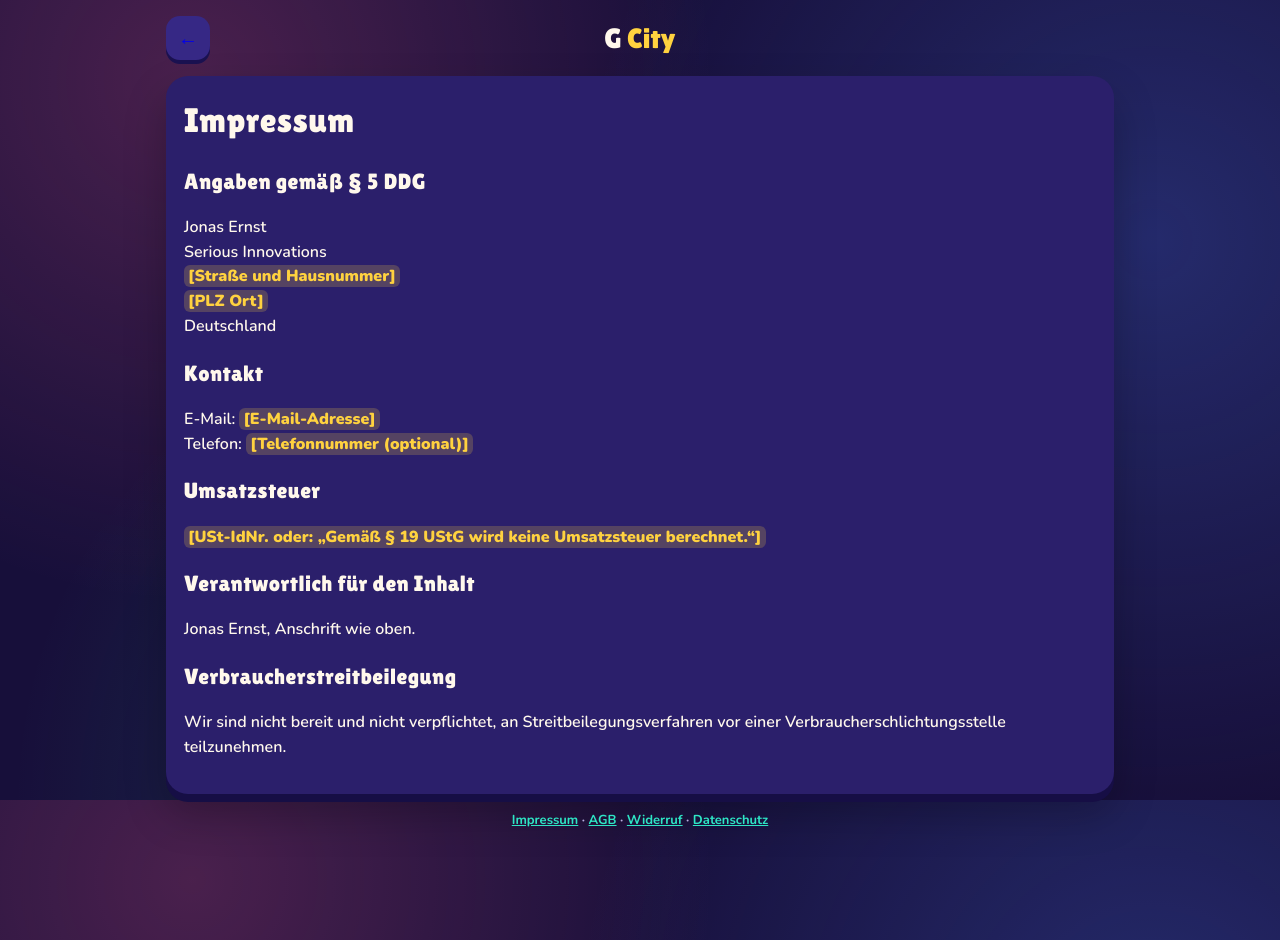
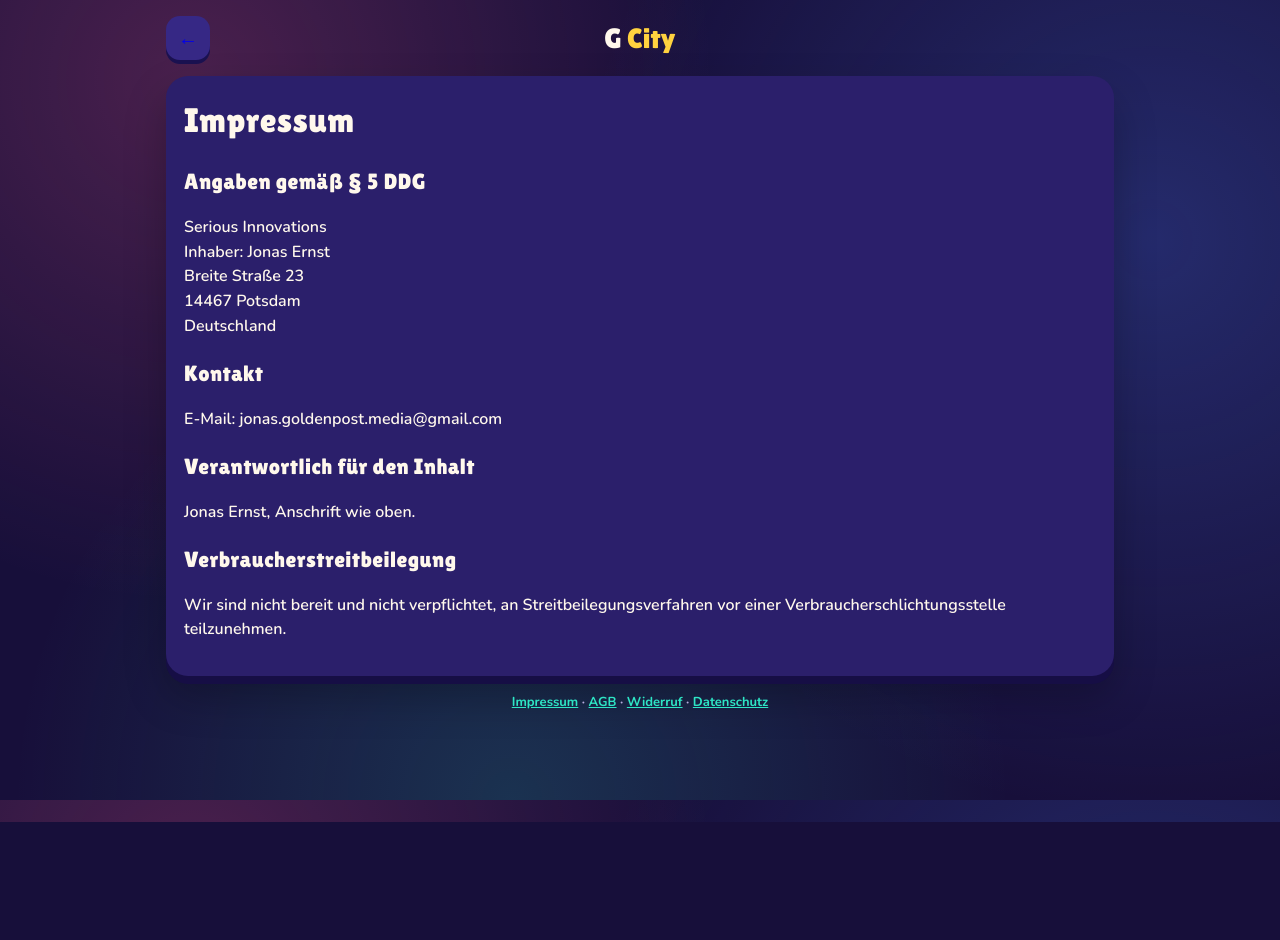
Before and after one commit to Johnnyserious/G--City, a Next.js app: page /impressum in a window 1280 px wide. After the commit the page ends 822 px from the top, so only its background shows below. Built offline with nearby package versions, Linux system fonts and the light colour scheme.

Commit message:
Rechtsseiten: Adresse, E-Mail, Preise inkl. MwSt.
Co-Authored-By: Claude Opus 5.5 <noreply@anthropic.com>
Claude-Session: https://claude.ai/code/session_011vDGBaYWshCtTmJxeKgexb

```diff
--- a/app/agb/page.js
+++ b/app/agb/page.js
@@ -14,7 +14,7 @@ export default function AGB() {
       <h2>3. Konto</h2>
       <p>Käufe erfordern ein Konto (E-Mail und Passwort). Du bist für die Geheimhaltung deines Passworts verantwortlich. Käufe sind Personen ab 18 Jahren oder Minderjährigen mit Zustimmung der Erziehungsberechtigten vorbehalten.</p>
       <h2>4. Vertragsschluss und Preise</h2>
-      <p>Mit Klick auf den Preis und Abschluss der Zahlung bei unserem Zahlungsdienstleister Stripe gibst du ein verbindliches Angebot ab; der Vertrag kommt mit der Gutschrift in deinem Konto zustande. Alle Preise sind Endpreise in Euro.</p>
+      <p>Mit Klick auf den Preis und Abschluss der Zahlung bei unserem Zahlungsdienstleister Stripe gibst du ein verbindliches Angebot ab; der Vertrag kommt mit der Gutschrift in deinem Konto zustande. Alle Preise sind Endpreise in Euro inklusive der gesetzlichen Umsatzsteuer.</p>
       <h2>5. Zahlung</h2>
       <p>Die Zahlung erfolgt über Stripe (z. B. Karte, Apple Pay, Google Pay, PayPal, Klarna – je nach Verfügbarkeit). Es gelten zusätzlich die Bedingungen des Zahlungsdienstleisters.</p>
       <h2>6. Widerrufsrecht</h2>
--- a/app/impressum/page.js
+++ b/app/impressum/page.js
@@ -1,4 +1,5 @@
 import LegalPage, { V } from '@/components/LegalPage';
+import { SELLER } from '@/lib/legal';
 
 export const metadata = { title: 'Impressum – G City' };
 
@@ -6,11 +7,15 @@ export default function Impressum() {
   return (
     <LegalPage title="Impressum">
       <h2>Angaben gemäß § 5 DDG</h2>
-      <p><V k="name" /><br /><V k="business" /><br /><V k="street" /><br /><V k="city" /><br />Deutschland</p>
+      <p><V k="business" /><br />Inhaber: <V k="name" /><br /><V k="street" /><br /><V k="city" /><br />Deutschland</p>
       <h2>Kontakt</h2>
-      <p>E-Mail: <V k="email" /><br />Telefon: <V k="phone" /></p>
-      <h2>Umsatzsteuer</h2>
-      <p><V k="vat" /></p>
+      <p>E-Mail: <V k="email" />{SELLER.phone && <><br />Telefon: <V k="phone" /></>}</p>
+      {SELLER.vat && (
+        <>
+          <h2>Umsatzsteuer-Identifikationsnummer</h2>
+          <p><V k="vat" /></p>
+        </>
+      )}
       <h2>Verantwortlich für den Inhalt</h2>
       <p><V k="name" />, Anschrift wie oben.</p>
       <h2>Verbraucherstreitbeilegung</h2>
--- a/components/Shop.js
+++ b/components/Shop.js
@@ -183,6 +183,7 @@ export default function Shop({ onClose, notice }) {
             </div>
           )}
 
+          {tab !== 'joker' && <div className="muted center" style={{ fontSize: 12, fontWeight: 700 }}>Alle Preise inkl. 19 % MwSt.</div>}
           {tab !== 'joker' && (
             <label className="consent">
               <input type="checkbox" checked={consent} onChange={(e) => setConsent(e.target.checked)} />
--- a/lib/legal.js
+++ b/lib/legal.js
@@ -4,11 +4,12 @@
 export const SELLER = {
   name: 'Jonas Ernst',
   business: 'Serious Innovations',
-  street: '[Straße und Hausnummer]',
-  city: '[PLZ Ort]',
-  email: '[E-Mail-Adresse]',
-  phone: '[Telefonnummer (optional)]',
-  vat: '[USt-IdNr. oder: „Gemäß § 19 UStG wird keine Umsatzsteuer berechnet.“]',
+  street: 'Breite Straße 23',
+  city: '14467 Potsdam',
+  email: 'jonas.goldenpost.media@gmail.com',
+  phone: '', // optional
+  vat: '', // USt-IdNr., falls vorhanden. Regelbesteuert (keine Kleinunternehmerregelung) → Preise inkl. 19 % USt.
+  vatIncluded: true,
 };
 export const SITE = 'g-city.vercel.app';
 export const UPDATED = 'Oktober 2026';
```
Also changed, not shown: 1 other file (tests, documents, lock files or other folders).
